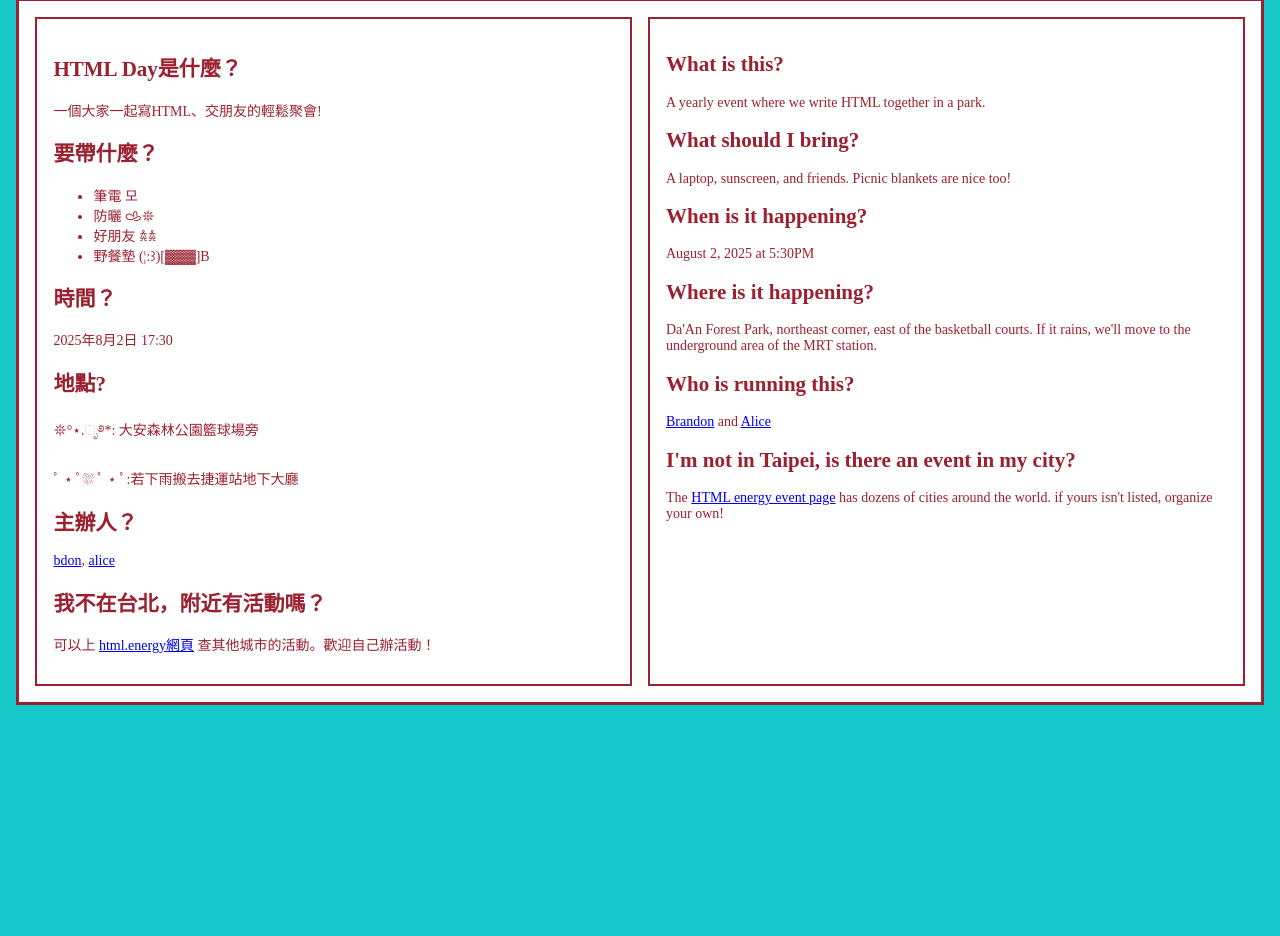
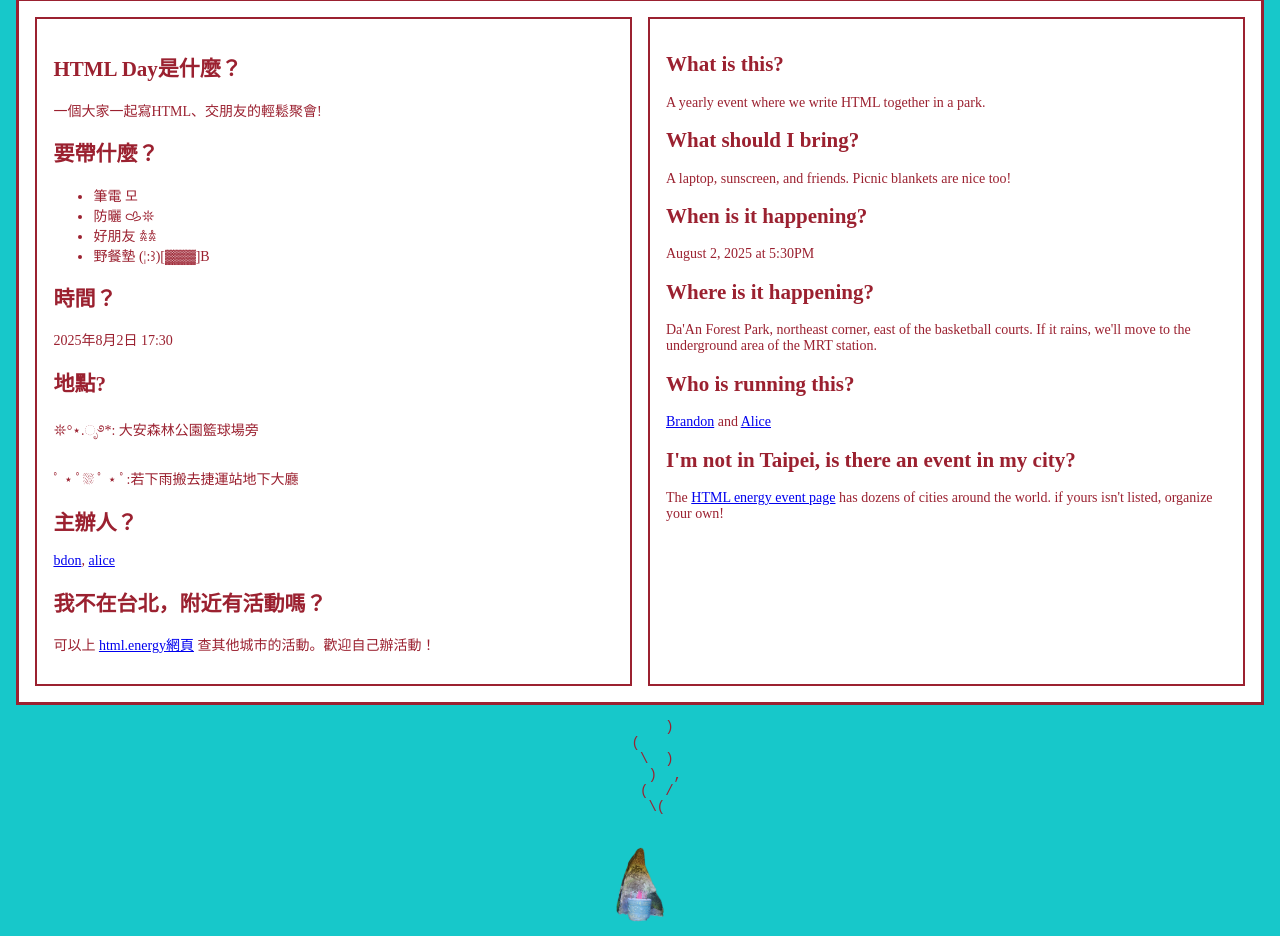
Before and after one commit to bdon/html-day-2025, a plain HTML site: page index.html in a window 1280 px wide. Shown: the part 357-1293 px from the top of the page. Before the commit the page ends 1070 px from the top, so only its background shows below. Drawn offline with Linux system fonts and the light colour scheme.

Commit message:
added primordial tudigong

```diff
--- a/index.html
+++ b/index.html
@@ -40,6 +40,7 @@
         img {
             width: 200px;
         }
+
 
         .htmlenergy {
             position: absolute;
@@ -123,6 +124,16 @@
             </div>
         </div>
     </div>
+    <pre>
+        )
+    (
+     \  )
+      )  ,
+     (  /
+      \(
+    </pre>
+    <div style="position:relative; display: inline-block">
+        <img src="primordial-papa.png" style="width: 50px; height: auto;"></img>
 </body>
 
 </html>
```
